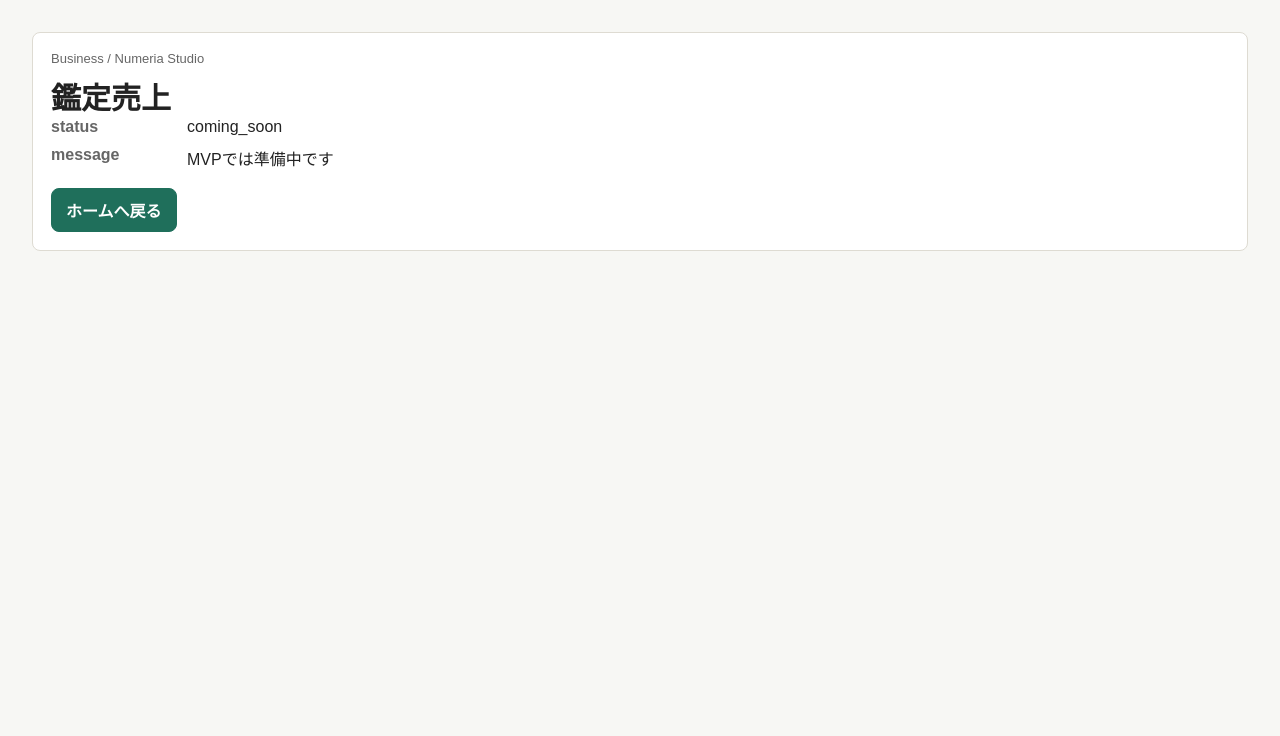
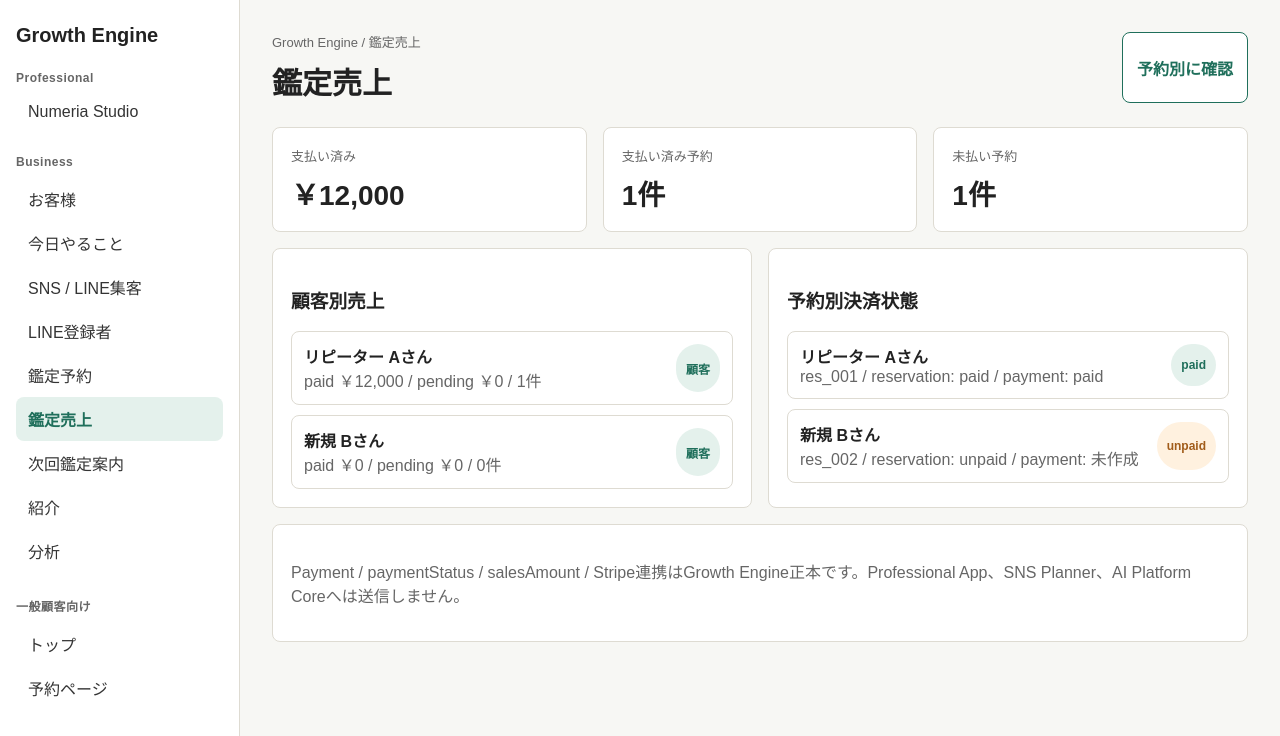
Before and after one commit to karukimori-wq/Growth-Engine, a Next.js app: page /app/business/sales in a window 1280 px wide. Shown: the top 736 px of the page. Built offline with nearby package versions, Linux system fonts and the light colour scheme.

Commit message:
Build out Growth Engine core screens

```diff
--- a/src/app/app/business/sales/page.tsx
+++ b/src/app/app/business/sales/page.tsx
@@ -1,9 +1,99 @@
-import { BusinessComingSoon } from "../_components/business-coming-soon";
+import { demoWorkspace } from "@/lib/mock-data";
+import { getBusinessMenuLabel } from "@/lib/professional-app-registry";
+import { getBusinessMetrics, formatCurrency } from "@/server/business-metrics";
+import { BusinessSidebar } from "../_components/business-sidebar";
+
+export const dynamic = "force-dynamic";
 
 type Props = {
   searchParams: Promise<Record<string, string | string[] | undefined>>;
 };
 
+function first(value: string | string[] | undefined) {
+  return Array.isArray(value) ? value[0] : value;
+}
+
 export default async function SalesPage({ searchParams }: Props) {
-  return <BusinessComingSoon menuKey="sales" searchParams={await searchParams} />;
+  const query = await searchParams;
+  const studioKey = first(query.studioKey) ?? demoWorkspace.professionalStudioType;
+  const label = getBusinessMenuLabel("sales", studioKey);
+  const metrics = await getBusinessMetrics(demoWorkspace.id);
+
+  return (
+    <div className="shell">
+      <BusinessSidebar activeKey="sales" studioKey={studioKey} />
+      <main className="main">
+        <header className="page-header">
+          <div>
+            <p className="eyebrow">Growth Engine / {label}</p>
+            <h2 className="page-title">{label}</h2>
+          </div>
+          <a className="button secondary" href="/app/business/reservations">
+            予約別に確認
+          </a>
+        </header>
+
+        <section className="grid">
+          <div className="card span-4">
+            <p className="eyebrow">支払い済み</p>
+            <p className="metric">{formatCurrency(metrics.paidSalesAmount, demoWorkspace.currency)}</p>
+          </div>
+          <div className="card span-4">
+            <p className="eyebrow">支払い済み予約</p>
+            <p className="metric">{metrics.paidReservationCount}件</p>
+          </div>
+          <div className="card span-4">
+            <p className="eyebrow">未払い予約</p>
+            <p className="metric">{metrics.unpaidReservationCount}件</p>
+          </div>
+
+          <div className="card span-6">
+            <h3>顧客別売上</h3>
+            <div className="table-list">
+              {metrics.customerSales.map(({ customer, paidAmount, paidCount, pendingAmount }) => (
+                <a className="row-link" href={`/app/business/customers/${customer.id}`} key={customer.id}>
+                  <span>
+                    <strong>{customer.displayName}</strong>
+                    <br />
+                    <span className="muted">
+                      paid {formatCurrency(paidAmount, demoWorkspace.currency)} / pending{" "}
+                      {formatCurrency(pendingAmount, demoWorkspace.currency)} / {paidCount}件
+                    </span>
+                  </span>
+                  <span className="badge">顧客</span>
+                </a>
+              ))}
+            </div>
+          </div>
+
+          <div className="card span-6">
+            <h3>予約別決済状態</h3>
+            <div className="table-list">
+              {metrics.reservationPayments.map(({ reservation, customer, payment }) => (
+                <a className="row-link" href={`/app/business/reservations/${reservation.id}`} key={reservation.id}>
+                  <span>
+                    <strong>{customer?.displayName ?? reservation.customerId ?? "未紐付け"}</strong>
+                    <br />
+                    <span className="muted">
+                      {reservation.id} / reservation: {reservation.paymentStatus} / payment:{" "}
+                      {payment?.paymentStatus ?? "未作成"}
+                    </span>
+                  </span>
+                  <span className={reservation.paymentStatus === "paid" ? "badge" : "badge warning"}>
+                    {reservation.paymentStatus}
+                  </span>
+                </a>
+              ))}
+            </div>
+          </div>
+
+          <div className="card span-12">
+            <p className="muted">
+              Payment / paymentStatus / salesAmount / Stripe連携はGrowth Engine正本です。Professional App、SNS Planner、AI Platform Coreへは送信しません。
+            </p>
+          </div>
+        </section>
+      </main>
+    </div>
+  );
 }
```
